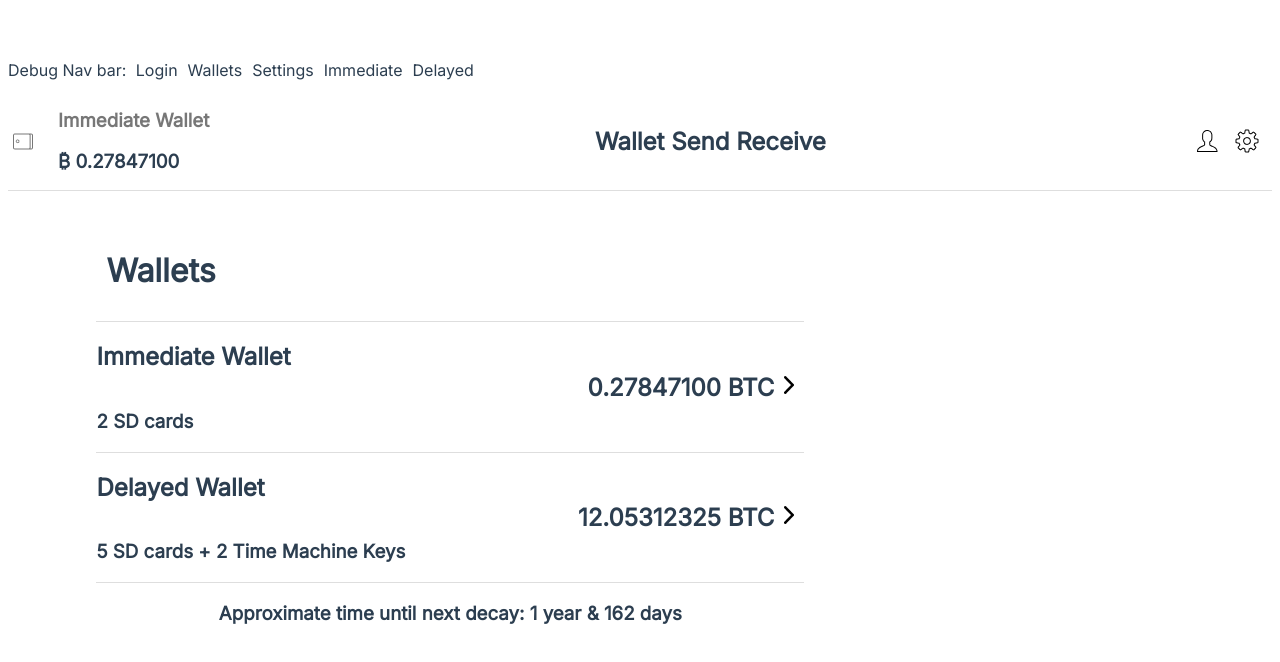
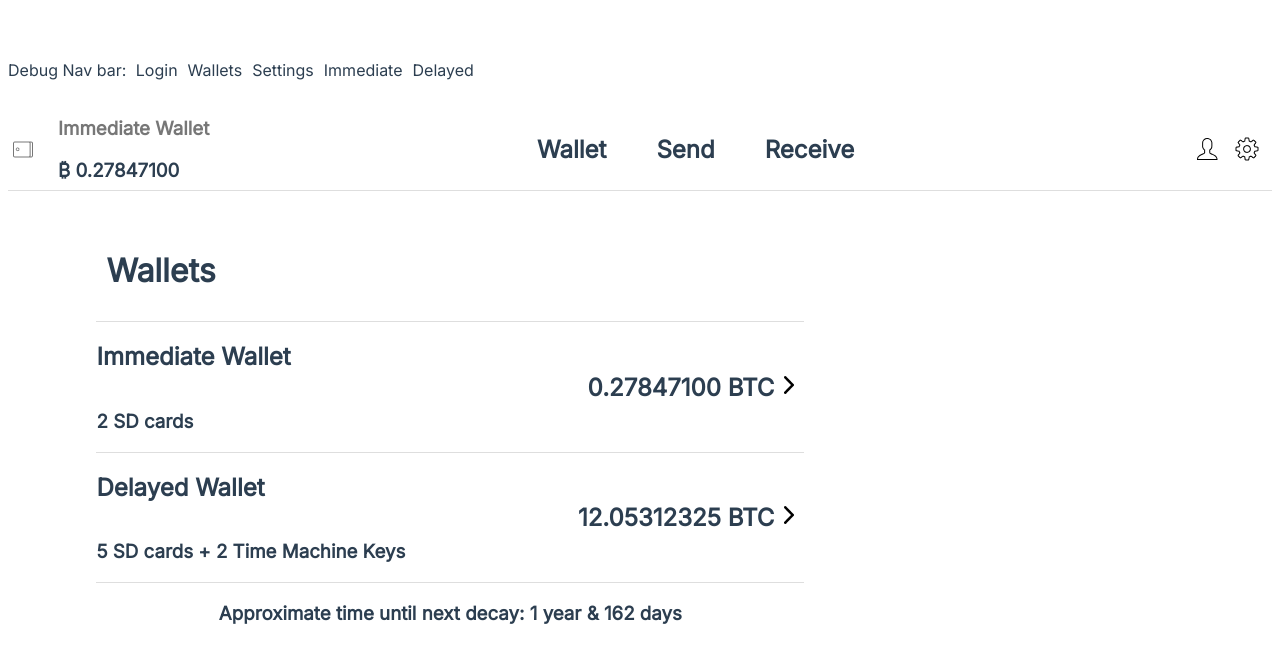
Before and after one commit to epiccurious/arctica-frontend, a Vue app: page /wallets in a window 1280 px wide. Shown: the top 662 px of the page. Built offline with nearby package versions, Linux system fonts and the light colour scheme.

Commit message:
tweaked some styling with the conditional nav middle menu

```diff
--- a/src/components/Nav.vue
+++ b/src/components/Nav.vue
@@ -20,7 +20,7 @@
             </div>
 
             <div v-if="immediate == true" class="middle_menu">
-                <h2>Wallet Send Receive</h2>
+                <h2 class="wallet_tab">Wallet</h2> <h2 class="send_tab">Send</h2>  <h2 class="receive_tab">Receive</h2>
             </div>
 
             <div v-else-if="delayed == true" class="middle_menu">
@@ -74,6 +74,7 @@ export default{
 #menu_container{
     display:flex;
     flex-direction: row;
+    justify-content:space-between;
     align-items: center;
     align-content:center;
 }
@@ -83,10 +84,20 @@ export default{
 .wallet_overview{
     display:flex;
     flex-direction: row;
-    width:50%;
+    /* width:50%; */
 }
 .middle_menu{
-    width:50%;
+    display:flex;
+    flex-direction: row;
+}
+.wallet_tab{
+    padding:25px;
+}
+.send_tab{
+    padding:25px;
+}
+.receive_tab{
+    padding:25px;
 }
 .description_balance{
     padding-left: 20px;
```
